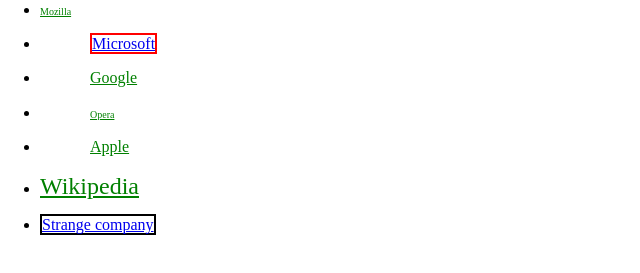
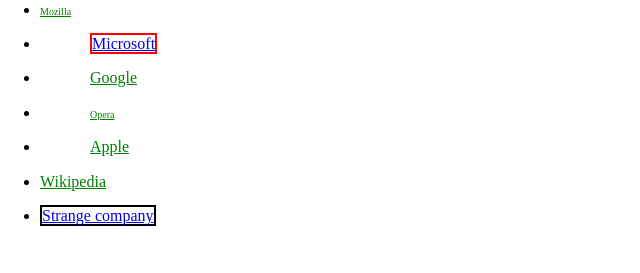
Before and after one commit to Volodia-Samson/selectorSpel, a plain HTML site: page index.html in a window 1280 px wide. Shown: the part 79-352 px from the top of the page, without its empty margins (0-640 px from the left). Drawn offline with nearby package versions, Linux system fonts and the light colour scheme.

Commit message:
selectorSpel

```diff
--- a/stayl.css
+++ b/stayl.css
@@ -22,6 +22,6 @@ a[href*="www"] {
     color: green;
 }
 
-a[title="super-popular"] {
+a[title="-popular"] {
     font-size: 24px;
 }
```
